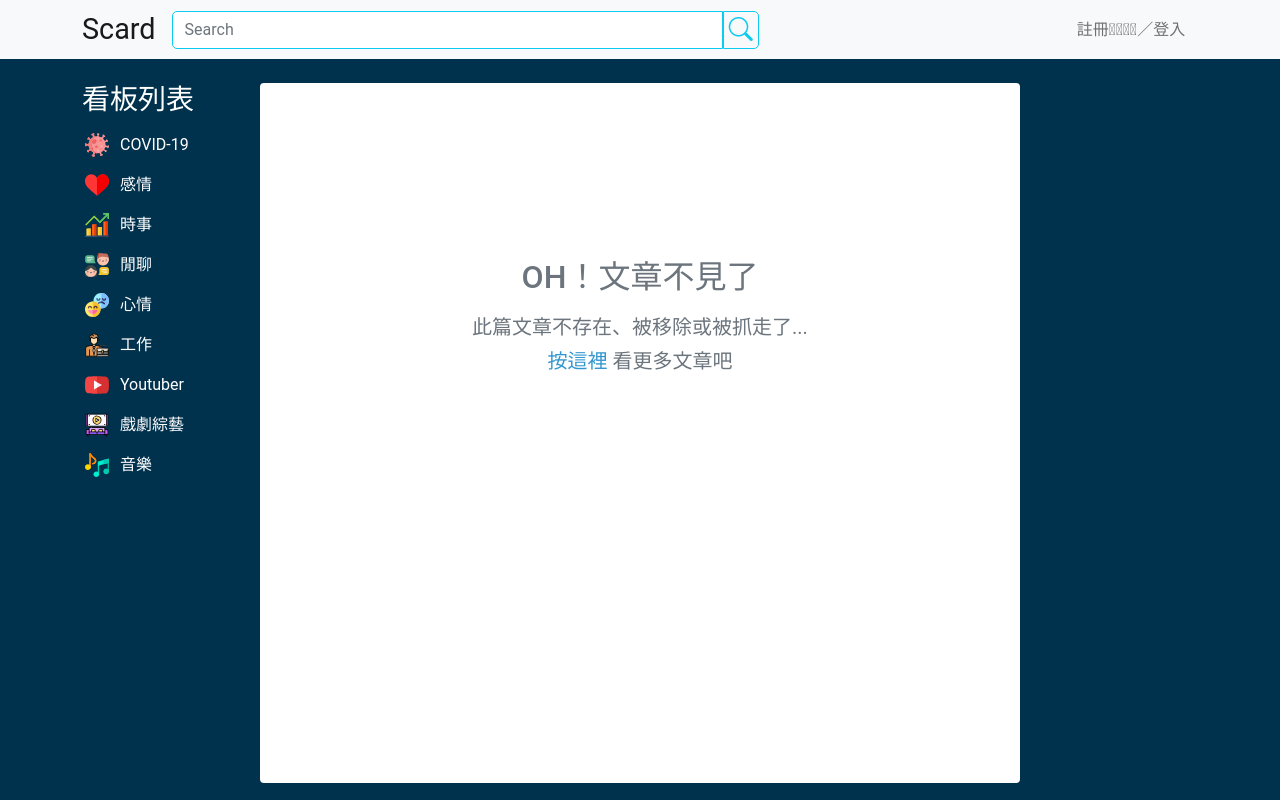
After one commit to skysea04/Scard, a Flask app: page /b/1/p/1 in a window 1280 px wide. The commit adds this page. Run offline with Flask 2, Linux system fonts and the light colour scheme; data that the repository does not hold is empty; parts of the project's set-up code (start-up, migrations or seed data) failed here and were passed over.

Commit message:
新增文章失效頁面，以及對文章url的串接流程

```diff
--- a/app.py
+++ b/app.py
@@ -27,7 +27,7 @@ app.config['SQLALCHEMY_DATABASE_URI'] = f'mysql+pymysql://{mysql_user}:{mysql_pa
 app.config['SQLALCHEMY_ENGINE_OPTIONS'] = {"pool_pre_ping":True}
 
 socketio = SocketIO(app)
-from models.model import Messages, PostBoard, db, migrate, cache
+from models.model import Messages, Post, PostBoard, db, migrate, cache
 db.init_app(app)
 migrate.init_app(app, db)
 
@@ -50,7 +50,20 @@ def show_board(board=None):
 		board_list.append(post_board.sys_name)
 	if board == None or board in board_list:
 		return render_template('index.html')
-	return 'error'
+	abort(404)
+
+@app.route('/b/<board>/p/<post_id>')
+def view_post(board, post_id):
+	post = Post.query.filter_by(id=post_id).first()
+	if post:
+		right_board = PostBoard.query.filter_by(id=post.board_id).first()
+		if right_board:
+			return render_template('post.html')
+		else:
+			return redirect(f'/b{board.sys_name}/p/{post_id}')
+	else:
+		return render_template('post-not-exist.html')
+
 
 @app.route('/new-post')
 def new_post():
--- a/static/css/nav.css
+++ b/static/css/nav.css
@@ -1,3 +1,7 @@
+body{
+    font-family: Roboto,Helvetica Neue,Helvetica,Arial,PingFang TC,黑體-繁,Heiti TC,蘋果儷中黑,Apple LiGothic Medium,微軟正黑體,Microsoft JhengHei,sans-serif;
+}
+
 a{
     text-decoration: none;
 }
@@ -28,6 +32,10 @@ a{
 
 .scard-l{
     color: #3397CF;
+}
+
+.scard-l:hover{
+    color: #3389cf;
 }
 
 .scard-d{
--- /dev/null
+++ b/static/css/post-not-exist.css
@@ -0,0 +1,6 @@
+.post-not-exist{
+    height: calc(100vh - 100px);
+}
+.post-not-exist>div{
+    top:25%;
+}
--- a/templates/basic.html
+++ b/templates/basic.html
@@ -69,10 +69,12 @@
             <h5 class="modal-title" id="error-modal"></h5>
             <button type="button" class="btn-close" data-bs-dismiss="modal" aria-label="Close"></button>
             </div>
-            <div class="modal-body"></div>
+            <div class="modal-body">
+
+            </div>
             <div class="modal-footer">
             <button type="button" class="btn btn-secondary" data-bs-dismiss="modal">取消</button>
-            <a href="/basicprofile" class="btn bg-scard-l text-white modal-href"></a>
+            <a href="" class="btn bg-scard-l text-white modal-href"></a>
             </div>
         </div>
         </div>
--- a/templates/message.html
+++ b/templates/message.html
@@ -136,7 +136,7 @@
 
     {% block modal %}
     <!-- 處理各式Error訊息的Modal -->
-    <div class="modal fade" id="error-modal" tabindex="-1" aria-labelledby="error-modal" aria-hidden="true">
+    <!-- <div class="modal fade" id="error-modal" tabindex="-1" aria-labelledby="error-modal" aria-hidden="true">
         <div class="modal-dialog">
         <div class="modal-content">
             <div class="modal-header">
@@ -150,7 +150,7 @@
             </div>
         </div>
         </div>
-    </div>
+    </div> -->
     {% endblock %}
 
     {% block JS %}
--- a/templates/my-profile.html
+++ b/templates/my-profile.html
@@ -122,7 +122,7 @@
         </div>
     </div>
     <!-- 處理各式Error訊息的Modal -->
-    <div class="modal fade" id="error-modal" tabindex="-1" aria-labelledby="error-modal" aria-hidden="true">
+    <!-- <div class="modal fade" id="error-modal" tabindex="-1" aria-labelledby="error-modal" aria-hidden="true">
         <div class="modal-dialog">
         <div class="modal-content">
             <div class="modal-header">
@@ -136,7 +136,7 @@
             </div>
         </div>
         </div>
-    </div>
+    </div> -->
     <!-- 更新完成Modal -->
     <div class="modal fade" id="finish-update" tabindex="-1" aria-labelledby="finish-update" aria-hidden="true">
         <div class="modal-dialog">
--- a/templates/nav.html
+++ b/templates/nav.html
@@ -1,4 +1,4 @@
-<div class="top-blank"></div>
+<!-- <div class="top-blank"></div>
 <nav class="navbar navbar-expand-lg navbar-light bg-light">
     <div class="container-fluid container">
         <a class="navbar-brand home-page" href="/">Scard</a>
@@ -37,4 +37,4 @@
             </ul>
         </div>
     </div>
-</nav>
+</nav> -->
--- a/templates/new-post.html
+++ b/templates/new-post.html
@@ -51,7 +51,7 @@
 
     {% block modal %}
     <!-- 處理各式Error訊息的Modal -->
-    <div class="modal fade" id="error-modal" tabindex="-1" aria-labelledby="error-modal" aria-hidden="true">
+    <!-- <div class="modal fade" id="error-modal" tabindex="-1" aria-labelledby="error-modal" aria-hidden="true">
         <div class="modal-dialog">
         <div class="modal-content">
             <div class="modal-header">
@@ -65,7 +65,7 @@
             </div>
         </div>
         </div>
-    </div>
+    </div> -->
     {% endblock %}
 
     {% block JS %}
--- /dev/null
+++ b/templates/post-not-exist.html
@@ -0,0 +1,68 @@
+{% extends "basic.html" %}
+    {% block CSS %}
+    <link rel="stylesheet" href="/static/css/index.css">
+    <link rel="stylesheet" href="/static/css/post-not-exist.css">
+    {% endblock %}
+
+    {% block title %}
+    <title>Scard</title>
+    {% endblock %}
+
+    {% block main %}
+    <main class="container mx-auto row px-0 mt-4">
+        <div class="col-2 blank"></div>
+        <section class="boards col-2 position-fixed">
+            <h3 class="text-white">看板列表</h3>
+            <div class="list-group mt-2">
+                <a href="/b/COVID-19" class="board pe-3 d-flex text-white" aria-current="true">
+                    <img class="my-auto me-2" src="/static/icons/COVID-19.svg" alt="">
+                    <p class="my-auto">COVID-19</p>
+                </a>
+                <a href="/b/relationship" class="board pe-3 d-flex text-white" aria-current="true">
+                    <img class="my-auto me-2" src="/static/icons/relationship.svg" alt="">
+                    <p class="my-auto">感情</p>
+                </a>
+                <a href="/b/trending" class="board pe-3 d-flex text-white" aria-current="true">
+                    <img class="my-auto me-2" src="/static/icons/trending.svg" alt="">
+                    <p class="my-auto">時事</p>
+                </a>
+                <a href="/b/talk" class="board pe-3 d-flex text-white" aria-current="true">
+                    <img class="my-auto me-2" src="/static/icons/talk.svg" alt="">
+                    <p class="my-auto">閒聊</p>
+                </a>
+                <a href="/b/mood" class="board pe-3 d-flex text-white" aria-current="true">
+                    <img class="my-auto me-2" src="/static/icons/mood.svg" alt="">
+                    <p class="my-auto">心情</p>
+                </a>
+                <a href="/b/job" class="board pe-3 d-flex text-white" aria-current="true">
+                    <img class="my-auto me-2" src="/static/icons/job.svg" alt="">
+                    <p class="my-auto">工作</p>
+                </a>
+                <a href="/b/youtuber" class="board pe-3 d-flex text-white" aria-current="true">
+                    <img class="my-auto me-2" src="/static/icons/youtuber.svg" alt="">
+                    <p class="my-auto">Youtuber</p>
+                </a>
+                <a href="/b/tvepisode" class="board pe-3 d-flex text-white" aria-current="true">
+                    <img class="my-auto me-2" src="/static/icons/tvepisode.svg" alt="">
+                    <p class="my-auto">戲劇綜藝</p>
+                </a>
+                <a href="/b/music" class="board pe-3 d-flex text-white" aria-current="true">
+                    <img class="my-auto me-2" src="/static/icons/music.svg" alt="">
+                    <p class="my-auto">音樂</p>
+                </a>
+
+            </div>
+        </section>
+        <section class="col-8 bg-white rounded px-0 post-not-exist">
+            <div class="text-center text-secondary position-relative">
+                <h2 class="mb-3">OH！文章不見了</h2>
+                <p class="mb-1 fs-5">此篇文章不存在、被移除或被抓走了...</p>
+                <p class="fs-5"><a href="/b" class="scard-l">按這裡 </a> 看更多文章吧</p>
+            </div>
+        </section>
+    </main>
+    {% endblock %}
+
+    {% block JS %}
+    <script src="/static/js/index.js"></script>
+    {% endblock %}
--- a/templates/scard.html
+++ b/templates/scard.html
@@ -86,7 +86,7 @@
         </div>
     </div>
     <!-- 處理各式Error訊息的Modal -->
-    <div class="modal fade" id="error-modal" tabindex="-1" aria-labelledby="error-modal" aria-hidden="true">
+    <!-- <div class="modal fade" id="error-modal" tabindex="-1" aria-labelledby="error-modal" aria-hidden="true">
         <div class="modal-dialog">
         <div class="modal-content">
             <div class="modal-header">
@@ -100,7 +100,7 @@
             </div>
         </div>
         </div>
-    </div>
+    </div> -->
     <!-- 加好友Modal -->
     <div class="modal fade" id="add-friend-modal" tabindex="-1" aria-labelledby="add-friend-modal" aria-hidden="true">
         <div class="modal-dialog">
```
Also changed, not shown: templates/post.html (added, +63 -0 lines).
